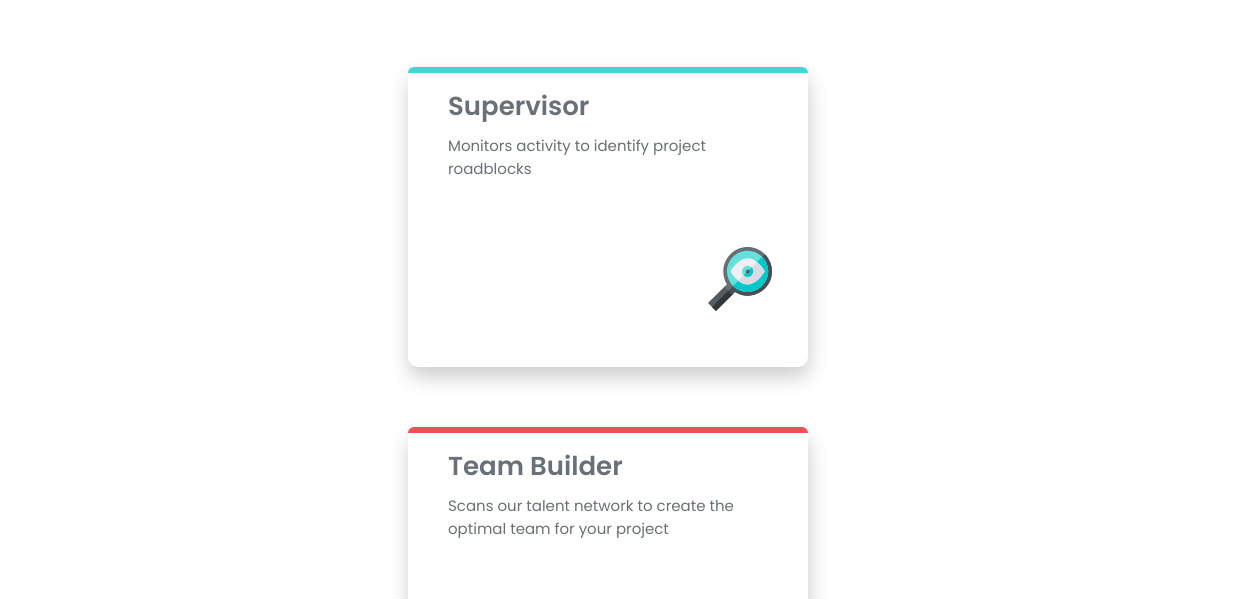
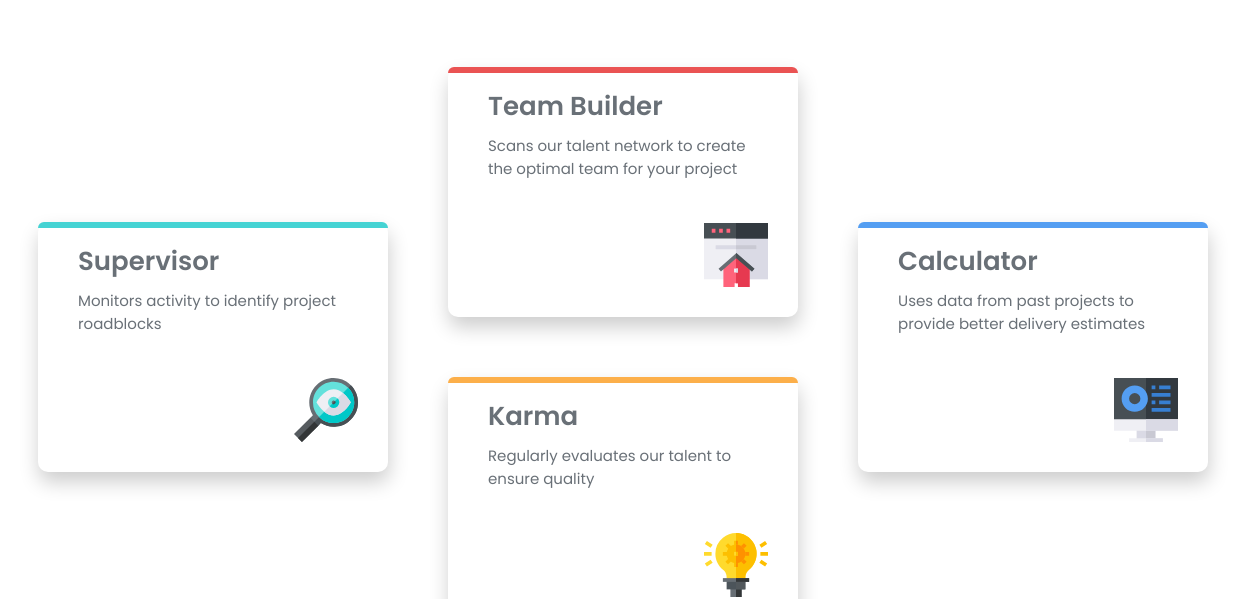
Before and after one commit to lukaz-alves/secao-de-quatro-cartoes, a plain HTML site: page index.html in a window 1536 px wide. Shown: the part 190-789 px from the top of the page, without its empty margins (160-1407 px from the left). Drawn offline with Linux system fonts and the light colour scheme.

Commit message:
finalizei a parte de desktop usando grid

```diff
--- a/style/querry.css
+++ b/style/querry.css
@@ -1,7 +1,45 @@
-@media screen and (min-width: 850px) {
+@media screen and (min-width: 1290px) {
     main {
-
+        display: grid;
+        grid-template-columns: repeat(3, 1fr);
+        grid-template-rows: repeat(2, auto);
+        gap: 0rem;
+        justify-items: center;
+        align-items: center;
+        margin: 2rem auto;
+        max-width: 1200px;
     }
 
+    main>section {
+        width: 350px;
+        height: 250px;
+    }
 
+    main>section>img {
+        top: auto;
+        bottom: 30px;
+        left: auto;
+        right: 30px;
+    }
+
+    main>section.supervisor {
+        grid-column: 1;
+        grid-row: 1 / span 2;
+    }
+
+    main>section.builder {
+        grid-column: 2;
+        grid-row: 1;
+    }
+
+    main>section.karma {
+        grid-column: 2;
+        grid-row: 2;
+    }
+
+    main>section.calculator {
+        grid-column: 3;
+        grid-row: 1 / span 2;
+        align-self: center;
+    }
 }
```
